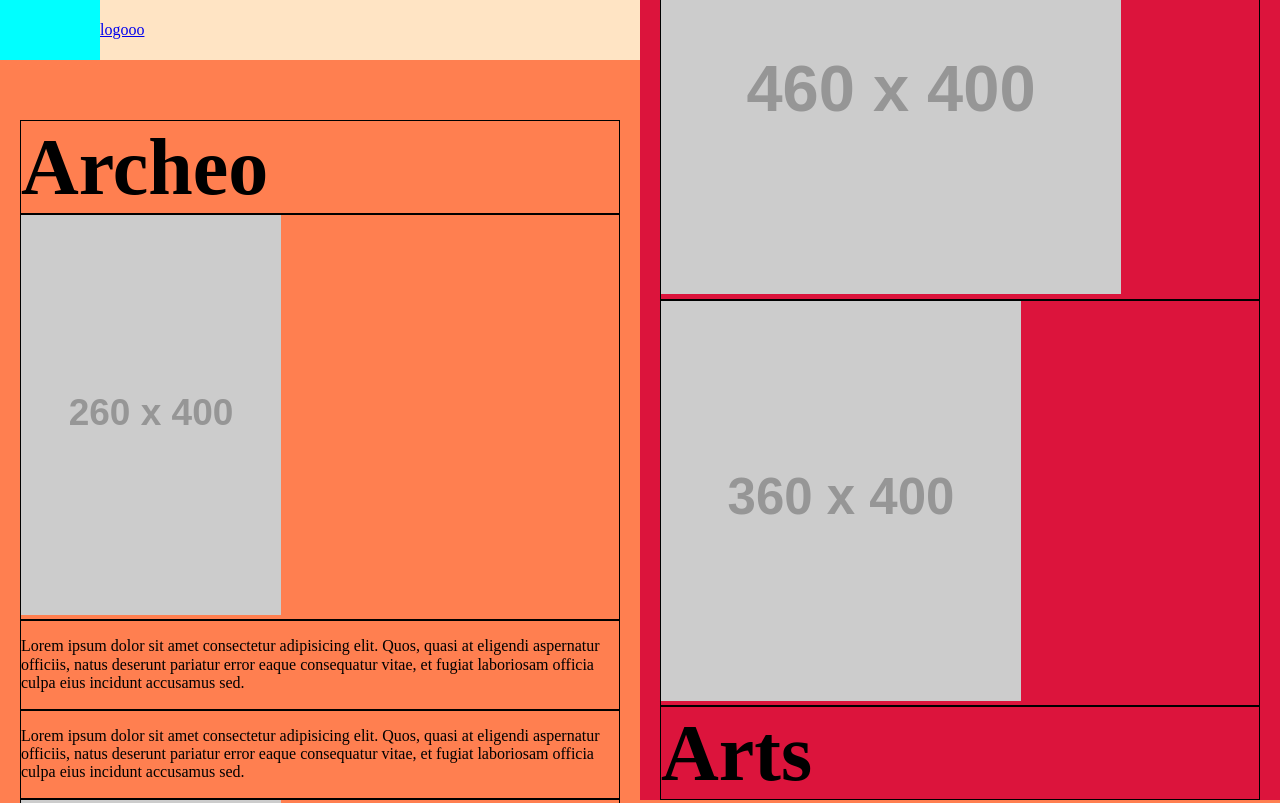
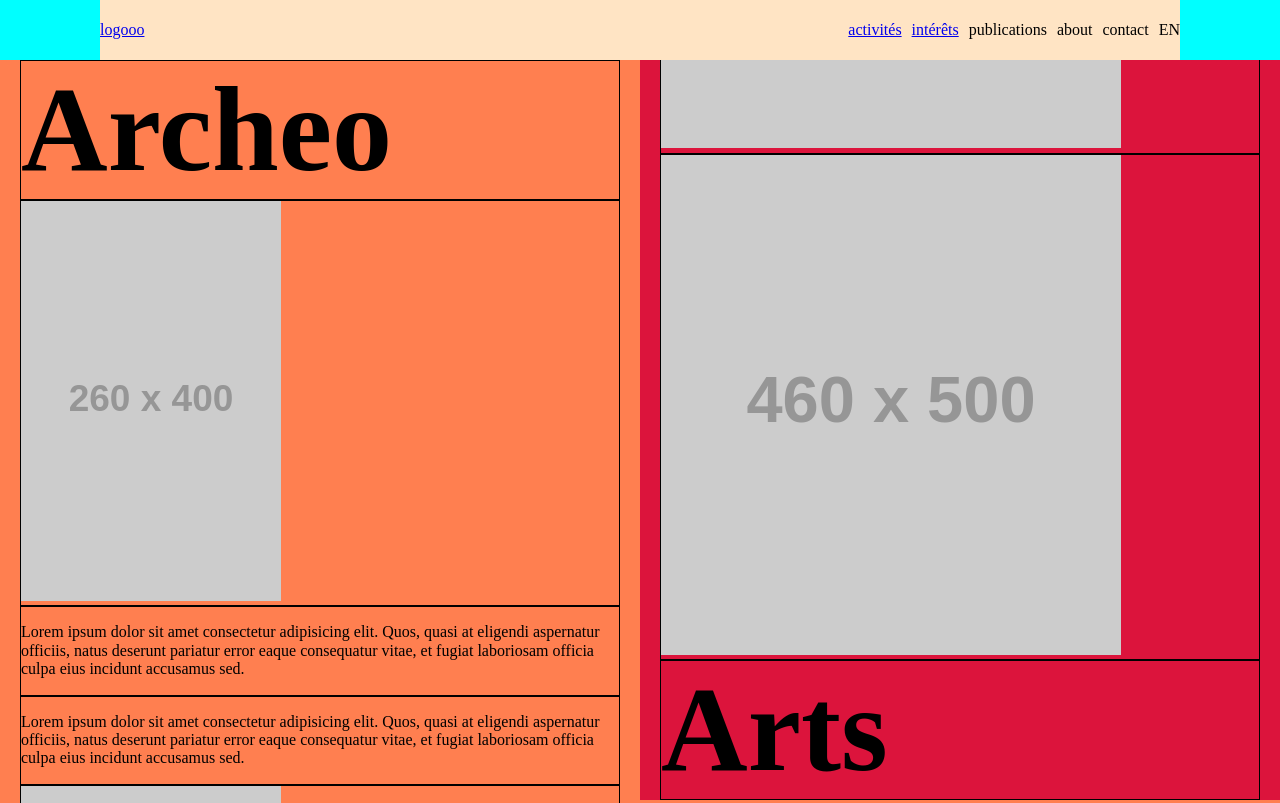
Before and after one commit to Dendenzilla/k.lei, a website: page src/interets.html in a window 1280 px wide. Shown: the top 803 px of the page. Drawn offline with nearby package versions, Linux system fonts and the light colour scheme; files that its build step writes are made by us from their sources; placeholder pictures from the web are drawn by us.

Commit message:
dual work static

```diff
--- a/src/css/pages/_interets.scss
+++ b/src/css/pages/_interets.scss
@@ -6,10 +6,11 @@
 .col {
     width: 50%;
     padding: 0 20px;
-    margin-top: 60px;
+
 }
 .leftcol {
     background-color: coral;
+    margin-top: 60px;
 }
 .rightcol {
     background-color: crimson;
@@ -20,15 +21,18 @@
 .panel {
     width: 100%;
     border: 1px solid black;
+    & h1 {
+        font-size: 120px;
+    }
 }
 .panelR {
 
 }
-// header {
-//     position: fixed;
-//     top: 0;
-//     z-index: 10;
-// }
+.floatHeader {
+    position: fixed;
+    top: 0;
+    z-index: 10;
+}
 body {
     background-color: coral;
 }
--- a/src/interets.html
+++ b/src/interets.html
@@ -6,7 +6,7 @@
         <link href="css/style.min.css" rel="stylesheet">
     </head>
     <body>
-        <header>
+        <header class="floatHeader">
             <nav>
                 <div class="logo">
                     <a href="index.html">logooo</a>
@@ -26,49 +26,49 @@
         <section class="dual">
             <!-- DEBUT LEFT COLUMN -->
             <div class="col leftcol">
-                <div class="panel pl1">
+                <div class="panel panelL">
                     <h1>Archeo</h1>
                 </div>
-                <div class="panel pl2">
+                <div class="panel panelL">
                     <img src="https://via.placeholder.com/260x400" alt="placeholder">
                 </div>
-                <div class="panel pl3">
+                <div class="panel panelL">
                     <p>Lorem ipsum dolor sit amet consectetur adipisicing elit. Quos, quasi at eligendi aspernatur officiis, natus deserunt pariatur error eaque consequatur vitae, et fugiat laboriosam officia culpa eius incidunt accusamus sed.</p>
                 </div>
-                <div class="panel pl4">
+                <div class="panel panelL">
                     <p>Lorem ipsum dolor sit amet consectetur adipisicing elit. Quos, quasi at eligendi aspernatur officiis, natus deserunt pariatur error eaque consequatur vitae, et fugiat laboriosam officia culpa eius incidunt accusamus sed.</p>
                 </div>
-                <div class="panel pl5">
+                <div class="panel panelL">
                     <img src="https://via.placeholder.com/260x400" alt="placeholder">
                 </div>
-                <div class="panel pl6">
+                <div class="panel panelL">
                     <img src="https://via.placeholder.com/460x400" alt="placeholder">
                 </div>
-                <div class="panel pl7">
+                <div class="panel panelL">
                     <img src="https://via.placeholder.com/360x400" alt="placeholder">
                 </div>
             </div>
             <!-- FIN LEFTCOL -->
             <!-- DEBUT RIGHT COLUMN -->
             <div class="col rightcol">
-                <div class="panel panelR pr1">
-                    <img src="https://via.placeholder.com/260x400" alt="placeholder">
+                <div class="panel panelR">
+                    <img src="https://via.placeholder.com/260x330" alt="placeholder">
                 </div>
-                <div class="panel panelR pr2">
+                <div class="panel panelR">
                     Lorem ipsum dolor sit amet, consectetur adipisicing elit. Illum officia nobis quae ipsam a sapiente veniam aut eveniet voluptates rem distinctio quibusdam officiis beatae voluptatem, praesentium repellendus consequuntur ratione. Molestiae.
                     Nesciunt perferendis ex explicabo voluptates non vitae neque consequatur est vero ipsa, id blanditiis sit alias consectetur error, atque, placeat optio. Dolorem voluptatem illum nisi ea soluta, enim dignissimos. Ex.
                     Nulla, rem. Accusantium cumque explicabo dignissimos dicta! Et autem qui eos porro quisquam possimus iure? Quo nobis atque, tempora accusamus laudantium quam deleniti doloremque ex enim ea quibusdam cupiditate eligendi.
                 </div>
-                <div class="panel panelR pr3">
+                <div class="panel panelR">
                     <img src="https://via.placeholder.com/260x400" alt="placeholder">
                 </div>
-                <div class="panel panelR pr4">
+                <div class="panel panelR">
                     <img src="https://via.placeholder.com/460x400" alt="placeholder">
                 </div>
-                <div class="panel panelR pr5">
-                    <img src="https://via.placeholder.com/360x400" alt="placeholder">
+                <div class="panel panelR">
+                    <img src="https://via.placeholder.com/460x500" alt="placeholder">
                 </div>
-                <div class="panel panelR pr6">
+                <div class="panel panelR">
                     <h1>Arts</h1>
                 </div>
             </div>
--- a/src/js/interets.js
+++ b/src/js/interets.js
@@ -1,19 +1,26 @@
-// var winHeight = 500;
-// var prHeight = (($(".pr1").outerHeight(true)) + ($(".pr2").outerHeight(true)) + ($(".pr3").outerHeight(true)) + ($(".pr4").outerHeight(true)) + ($(".pr5").outerHeight(true)) + ($(".pr6").outerHeight(true)));
+// ON MET LA VARIABLE A 0
 var prH = 0;
+var plH = 0;
+$(document).ready(function () {
+
+// ON LUI AJOUTE KA HAUTEUR DE CHAQUE DIV AYANT LA CLASSE panelR
 $('.panelR').each(function(){ prH+=$(this).outerHeight(true) });
-console.log(prH);
 
-$(document).ready(function () {
+$('.panelL').each(function(){ plH+=$(this).outerHeight(true) });
+
+// ON DONNE AU BODY LA HAUTEUR DE LA SOMME DES panelR
     $("body").height(prH);
+    console.log(prH);
+    console.log(plH);
 });
-
-window.addEventListener('resize', function (event) {
-    $(".panelR").height($(window).innerHeight());
-});
+// ON DEPLACE LA COLONNE DE DROITE AU SCROLL
 $(window).on('scroll',function(){
     $(".rightcol").css('bottom',$(window).scrollTop()*-1);
 });
 // $(".rightcol").css('bottom',(800 + ($(window).scrollTop()))*-1);
 // $(".rightcol").css('bottom',$(window).scrollTop()*-1);
 // ('bottom',(-800 + ($(window).scrollTop()*-1));
+
+
+// var winHeight = 500;
+// var prHeight = (($(".pr1").outerHeight(true)) + ($(".pr2").outerHeight(true)) + ($(".pr3").outerHeight(true)) + ($(".pr4").outerHeight(true)) + ($(".pr5").outerHeight(true)) + ($(".pr6").outerHeight(true)));
```
Also changed, not shown: dist/css/style.min.css, dist/interets.html, dist/js/interets.min.js.
